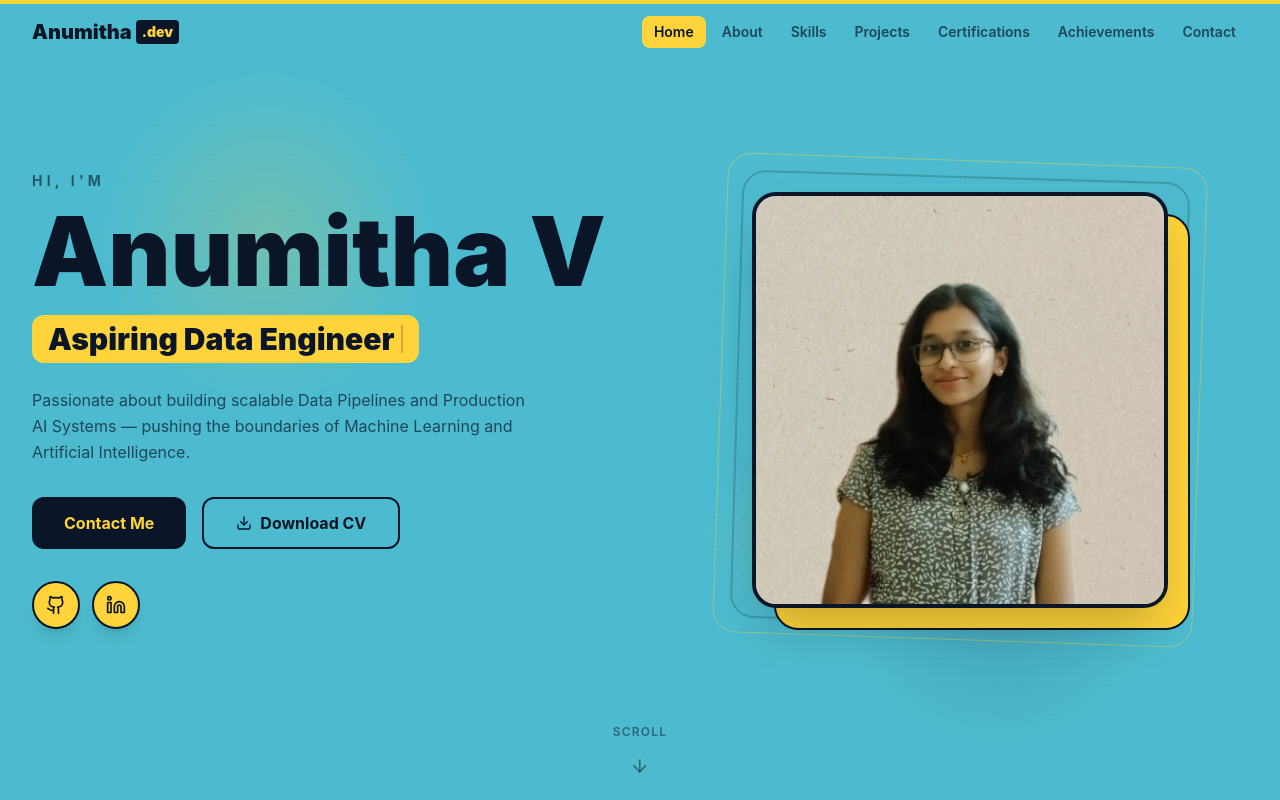
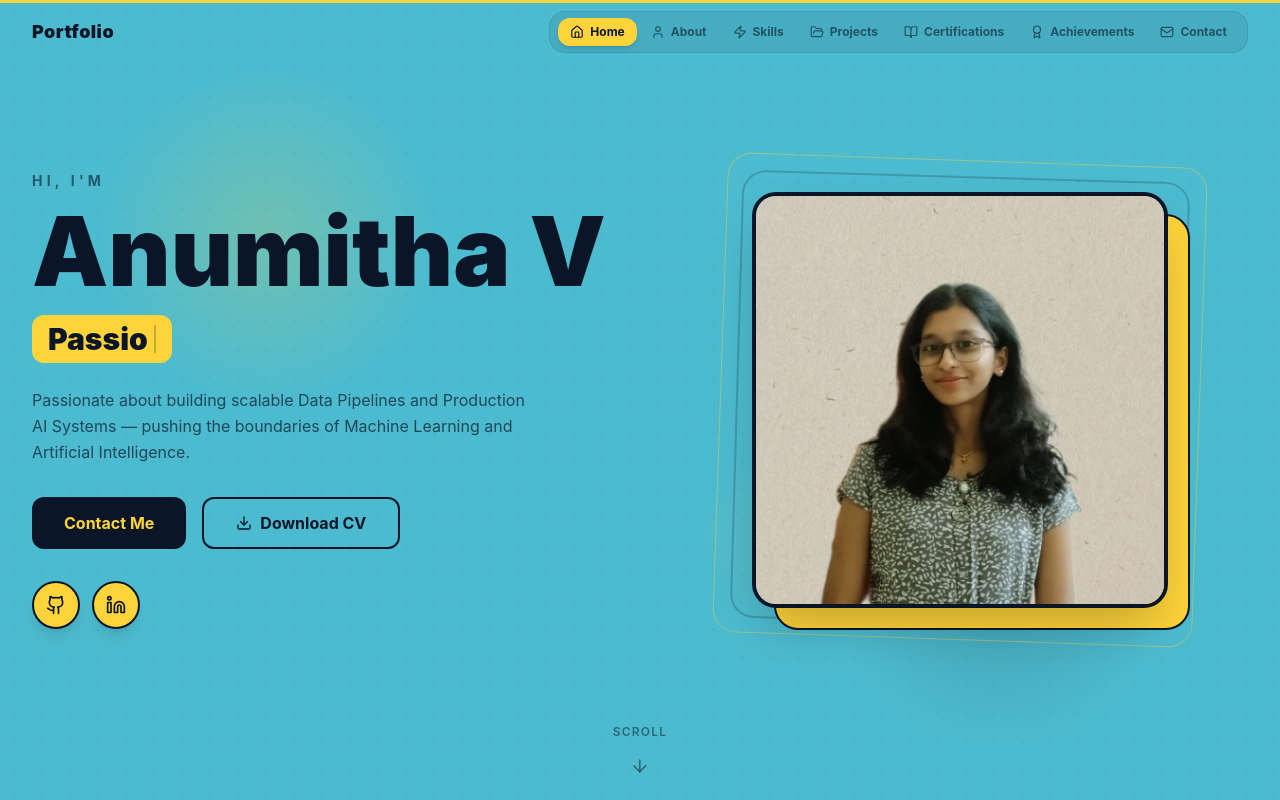
Before and after one commit to anumitha21/My-Portfolio, a React (Vite) app: page / in a window 1280 px wide. Shown: the top 800 px of the page. Built offline with nearby package versions, Linux system fonts and the light colour scheme.

Commit message:
final changes

```diff
--- a/src/app/App.tsx
+++ b/src/app/App.tsx
@@ -1,4 +1,3 @@
-import { useScroll, motion } from "motion/react";
 import { Hero } from "@/app/components/Hero";
 import { About } from "@/app/components/About";
 import { Skills } from "@/app/components/Skills";
@@ -11,15 +10,8 @@ import { Footer } from "@/app/components/Footer";
 import { Toaster } from "@/app/components/ui/sonner";
 
 export default function App() {
-  const { scrollYProgress } = useScroll();
-
   return (
     <div className="min-h-screen bg-[#4DBBCF] text-[#0a1628] overflow-x-hidden">
-      {/* Scroll progress bar */}
-      <motion.div
-        className="fixed top-0 left-0 right-0 h-1 bg-[#FED43A] origin-left z-[100]"
-        style={{ scaleX: scrollYProgress }}
-      />
 
       <Navigation />
       <main>
--- a/src/app/components/Footer.tsx
+++ b/src/app/components/Footer.tsx
@@ -13,7 +13,7 @@ export function Footer() {
           transition={{ delay: 0.2 }}
           className="text-[#FED43A]/70 text-sm flex items-center gap-1.5"
         >
-          Built with <Heart className="h-3.5 w-3.5 text-[#FED43A] fill-[#FED43A]" /> by{" "}
+          Built with 😎  by{" "}
           <span className="text-[#FED43A] font-bold">Anumitha V</span>
         </motion.p>
         <motion.p
--- a/src/app/components/Hero.tsx
+++ b/src/app/components/Hero.tsx
@@ -4,7 +4,7 @@ import { useRef, useEffect, useState } from "react";
 import profileImage from "@/imports/image-0.png";
 import resumePDF from "@/imports/Anumitha V.pdf";
 
-const roles = ["Passionate AI Engineer", "Aspiring Data Engineer"];
+const ROLE = "Passionate AI & Data Engineer";
 
 export function Hero() {
   const containerRef = useRef<HTMLElement>(null);
@@ -12,25 +12,22 @@ export function Hero() {
   const y = useTransform(scrollYProgress, [0, 1], [0, 120]);
   const opacity = useTransform(scrollYProgress, [0, 0.6], [1, 0]);
 
-  const [roleIndex, setRoleIndex] = useState(0);
   const [displayed, setDisplayed] = useState("");
   const [deleting, setDeleting] = useState(false);
 
   useEffect(() => {
-    const current = roles[roleIndex];
     let timeout: ReturnType<typeof setTimeout>;
-    if (!deleting && displayed.length < current.length) {
-      timeout = setTimeout(() => setDisplayed(current.slice(0, displayed.length + 1)), 80);
-    } else if (!deleting && displayed.length === current.length) {
-      timeout = setTimeout(() => setDeleting(true), 1800);
+    if (!deleting && displayed.length < ROLE.length) {
+      timeout = setTimeout(() => setDisplayed(ROLE.slice(0, displayed.length + 1)), 75);
+    } else if (!deleting && displayed.length === ROLE.length) {
+      timeout = setTimeout(() => setDeleting(true), 2500);
     } else if (deleting && displayed.length > 0) {
-      timeout = setTimeout(() => setDisplayed(current.slice(0, displayed.length - 1)), 45);
+      timeout = setTimeout(() => setDisplayed(ROLE.slice(0, displayed.length - 1)), 40);
     } else if (deleting && displayed.length === 0) {
-      setDeleting(false);
-      setRoleIndex((i) => (i + 1) % roles.length);
+      timeout = setTimeout(() => setDeleting(false), 500);
     }
     return () => clearTimeout(timeout);
-  }, [displayed, deleting, roleIndex]);
+  }, [displayed, deleting]);
 
   return (
     <section ref={containerRef} id="home" className="relative min-h-screen flex items-center justify-center px-4 sm:px-6 lg:px-8 py-20 overflow-hidden bg-[#4DBBCF]">
@@ -86,7 +83,7 @@ export function Hero() {
             </motion.h1>
 
             <motion.div
-              className="mb-6 h-12 flex items-center"
+              className="mb-6"
               initial={{ opacity: 0, y: 20 }}
               animate={{ opacity: 1, y: 0 }}
               transition={{ duration: 0.6, delay: 0.35 }}
--- a/src/app/components/Navigation.tsx
+++ b/src/app/components/Navigation.tsx
@@ -1,21 +1,22 @@
 import { useState, useEffect } from "react";
-import { motion, AnimatePresence } from "motion/react";
-import { Menu, X } from "lucide-react";
+import { motion, AnimatePresence, useScroll } from "motion/react";
+import { Menu, X, Home, User, Zap, FolderOpen, Award, BookOpen, Mail } from "lucide-react";
 
 const navItems = [
-  { name: "Home", href: "#home" },
-  { name: "About", href: "#about" },
-  { name: "Skills", href: "#skills" },
-  { name: "Projects", href: "#projects" },
-  { name: "Certifications", href: "#certificates" },
-  { name: "Achievements", href: "#experience" },
-  { name: "Contact", href: "#contact" },
+  { name: "Home",         href: "#home",         icon: Home },
+  { name: "About",        href: "#about",        icon: User },
+  { name: "Skills",       href: "#skills",       icon: Zap },
+  { name: "Projects",     href: "#projects",     icon: FolderOpen },
+  { name: "Certifications", href: "#certificates", icon: BookOpen },
+  { name: "Achievements", href: "#experience",   icon: Award },
+  { name: "Contact",      href: "#contact",      icon: Mail },
 ];
 
 export function Navigation() {
   const [isScrolled, setIsScrolled] = useState(false);
   const [isMobileMenuOpen, setIsMobileMenuOpen] = useState(false);
   const [active, setActive] = useState("home");
+  const { scrollYProgress } = useScroll();
 
   useEffect(() => {
     const handleScroll = () => {
@@ -39,36 +40,44 @@ export function Navigation() {
   };
 
   return (
+    <>
+      {/* Scroll progress bar */}
+      <motion.div
+        className="fixed top-0 left-0 right-0 h-[3px] bg-[#FED43A] origin-left z-[100]"
+        style={{ scaleX: scrollYProgress }}
+      />
+
       <motion.nav
         initial={{ y: -100, opacity: 0 }}
         animate={{ y: 0, opacity: 1 }}
         transition={{ duration: 0.6, ease: "easeOut" }}
         className={`fixed top-0 left-0 right-0 z-50 transition-all duration-500 ${
           isScrolled
-          ? "bg-[#4DBBCF]/95 backdrop-blur-xl border-b-2 border-[#0a1628]/15 shadow-xl shadow-[#0a1628]/10"
+            ? "bg-[#4DBBCF]/90 backdrop-blur-2xl border-b-2 border-[#0a1628]/10 shadow-2xl shadow-[#0a1628]/10"
             : "bg-transparent"
         }`}
       >
         <div className="max-w-7xl mx-auto px-4 sm:px-6 lg:px-8">
           <div className="flex items-center justify-between h-16">
 
+            {/* Logo */}
             <motion.a
               href="#home"
               onClick={(e) => { e.preventDefault(); scrollToSection("#home"); }}
               whileHover={{ scale: 1.05 }}
-            className="text-xl font-black text-[#0a1628] flex items-center gap-0.5"
+              className="flex items-center gap-2"
             >
-            Anumitha
-            <motion.span
-              className="text-[#FED43A] bg-[#0a1628] px-1.5 py-0.5 rounded text-sm ml-0.5"
-              whileHover={{ rotate: -3 }}
-            >
-              .dev
-            </motion.span>
+              <span className="text-lg font-black text-[#0a1628] tracking-wide">
+                Portfolio
+              </span>
             </motion.a>
 
-          <div className="hidden md:flex items-center gap-1">
-            {navItems.map((item, index) => (
+            {/* Desktop nav */}
+            <div className="hidden md:flex items-center gap-0.5 bg-[#0a1628]/8 backdrop-blur-sm rounded-2xl px-2 py-1.5 border border-[#0a1628]/10">
+              {navItems.map((item, index) => {
+                const Icon = item.icon;
+                const isActive = active === item.href.slice(1);
+                return (
                   <motion.a
                     key={item.name}
                     href={item.href}
@@ -76,29 +85,31 @@ export function Navigation() {
                     initial={{ opacity: 0, y: -15 }}
                     animate={{ opacity: 1, y: 0 }}
                     transition={{ delay: 0.05 * index, duration: 0.4 }}
-                className={`relative px-3 py-1.5 rounded-lg text-sm font-semibold transition-all duration-200 ${
-                  active === item.href.slice(1)
-                    ? "text-[#0a1628]"
-                    : "text-[#0a1628]/70 hover:text-[#0a1628]"
+                    whileHover={{ scale: 1.05 }}
+                    className={`relative flex items-center gap-1.5 px-3 py-1.5 rounded-xl text-xs font-bold transition-all duration-200 ${
+                      isActive ? "text-[#0a1628]" : "text-[#0a1628]/60 hover:text-[#0a1628]"
                     }`}
                   >
-                {active === item.href.slice(1) && (
+                    {isActive && (
                       <motion.span
                         layoutId="nav-pill"
-                    className="absolute inset-0 bg-[#FED43A] rounded-lg"
+                        className="absolute inset-0 bg-[#FED43A] rounded-xl shadow-md"
                         style={{ zIndex: -1 }}
-                    transition={{ type: "spring", stiffness: 300, damping: 30 }}
+                        transition={{ type: "spring", stiffness: 350, damping: 30 }}
                       />
                     )}
+                    <Icon className="h-3.5 w-3.5 shrink-0" />
                     {item.name}
                   </motion.a>
-            ))}
+                );
+              })}
             </div>
 
+            {/* Mobile button */}
             <motion.button
               whileTap={{ scale: 0.9 }}
               onClick={() => setIsMobileMenuOpen(!isMobileMenuOpen)}
-            className="md:hidden text-[#0a1628] p-2 rounded-lg hover:bg-[#FED43A] transition-all"
+              className="md:hidden w-9 h-9 flex items-center justify-center rounded-xl bg-[#FED43A] text-[#0a1628] border-2 border-[#0a1628]"
             >
               <AnimatePresence mode="wait">
                 <motion.div
@@ -108,13 +119,14 @@ export function Navigation() {
                   exit={{ rotate: 90, opacity: 0 }}
                   transition={{ duration: 0.2 }}
                 >
-                {isMobileMenuOpen ? <X size={22} /> : <Menu size={22} />}
+                  {isMobileMenuOpen ? <X size={18} /> : <Menu size={18} />}
                 </motion.div>
               </AnimatePresence>
             </motion.button>
           </div>
         </div>
 
+        {/* Mobile menu */}
         <AnimatePresence>
           {isMobileMenuOpen && (
             <motion.div
@@ -122,30 +134,36 @@ export function Navigation() {
               animate={{ opacity: 1, height: "auto" }}
               exit={{ opacity: 0, height: 0 }}
               transition={{ duration: 0.3, ease: "easeInOut" }}
-            className="md:hidden bg-[#4DBBCF] border-t-2 border-[#0a1628]/15 overflow-hidden"
+              className="md:hidden bg-[#4DBBCF]/95 backdrop-blur-xl border-t-2 border-[#0a1628]/10 overflow-hidden"
             >
-            <div className="px-4 py-3 space-y-1">
-              {navItems.map((item, i) => (
+              <div className="px-4 py-3 grid grid-cols-2 gap-2">
+                {navItems.map((item, i) => {
+                  const Icon = item.icon;
+                  const isActive = active === item.href.slice(1);
+                  return (
                     <motion.a
                       key={item.name}
                       href={item.href}
                       onClick={(e) => { e.preventDefault(); scrollToSection(item.href); }}
-                  initial={{ opacity: 0, x: -20 }}
-                  animate={{ opacity: 1, x: 0 }}
-                  transition={{ delay: i * 0.05 }}
-                  className={`block px-4 py-2.5 rounded-xl text-sm font-semibold transition-all ${
-                    active === item.href.slice(1)
+                      initial={{ opacity: 0, scale: 0.9 }}
+                      animate={{ opacity: 1, scale: 1 }}
+                      transition={{ delay: i * 0.04 }}
+                      className={`flex items-center gap-2 px-3 py-2.5 rounded-xl text-sm font-bold transition-all ${
+                        isActive
                           ? "bg-[#FED43A] text-[#0a1628]"
-                      : "text-[#0a1628]/80 hover:bg-[#FED43A] hover:text-[#0a1628]"
+                          : "bg-[#0a1628]/8 text-[#0a1628]/80 hover:bg-[#FED43A] hover:text-[#0a1628]"
                       }`}
                     >
+                      <Icon className="h-4 w-4 shrink-0" />
                       {item.name}
                     </motion.a>
-              ))}
+                  );
+                })}
               </div>
             </motion.div>
           )}
         </AnimatePresence>
       </motion.nav>
+    </>
   );
 }
--- a/src/app/components/Skills.tsx
+++ b/src/app/components/Skills.tsx
@@ -1,7 +1,7 @@
 import { motion } from "motion/react";
 import { useInView } from "motion/react";
 import { useRef } from "react";
-import { Code2, Layers, Database, Cpu, Wrench, Radio, ServerCrash } from "lucide-react";
+import { Code2, Layers, Database, Cpu, Wrench, ServerCrash } from "lucide-react";
 
 const skillCategories = [
   { label: "Languages", icon: Code2, skills: ["Python", "C", "C++"] },
@@ -9,7 +9,6 @@ const skillCategories = [
   { label: "Big Data & Distributed Systems", icon: ServerCrash, skills: ["Apache Spark", "Apache Airflow", "Astronomer Cloud", "DataBricks", "Kafka"] },
   { label: "Core", icon: Cpu, skills: ["DSA", "OOPs", "SQL", "Machine Learning", "NLP", "Generative AI", "AI Agents", "RAG", "Multi-Agent Architecture", "Deep Agents", "Fine Tuning (Basics)"] },
   { label: "Tools & Platforms", icon: Wrench, skills: ["GitHub", "Git", "VS Code", "Postman", "Docker", "LangSmith", "Ollama", "HuggingFace", "n8n", "DataBricks", "AWS"] },
-  { label: "Protocols", icon: Radio, skills: ["MCP", "ACP", "A2A"] },
   { label: "Databases", icon: Database, skills: ["MongoDB", "ChromaDB", "Pinecone", "FAISS"] },
 ];
 
```
Lines whose indentation alone changed are shown as unchanged.
